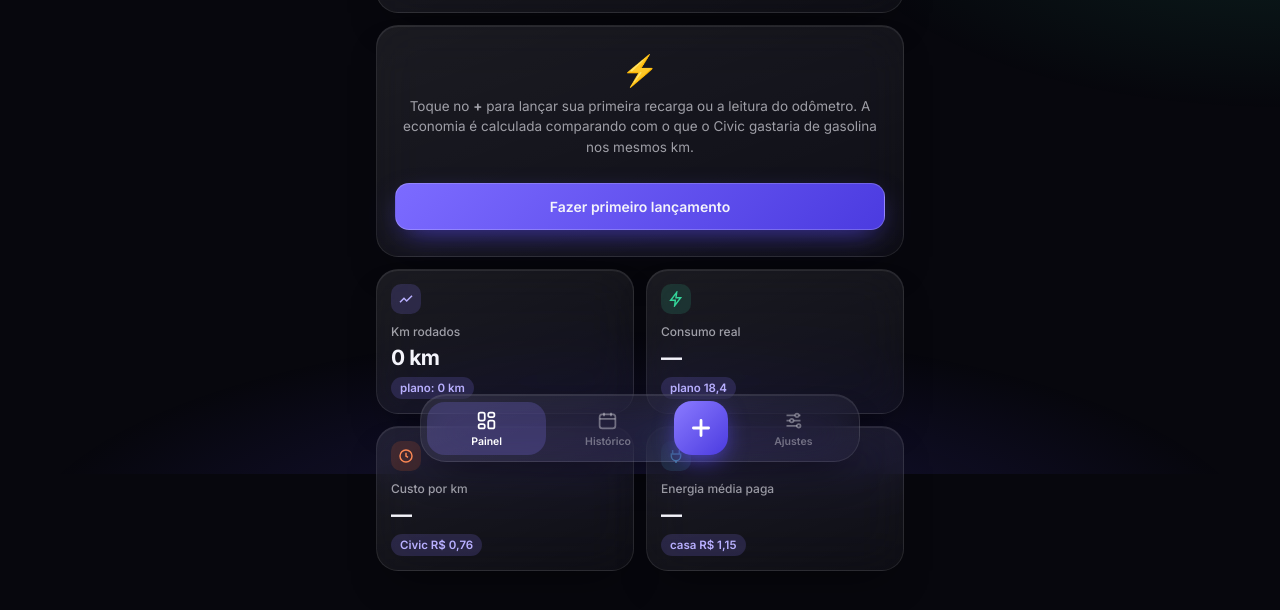
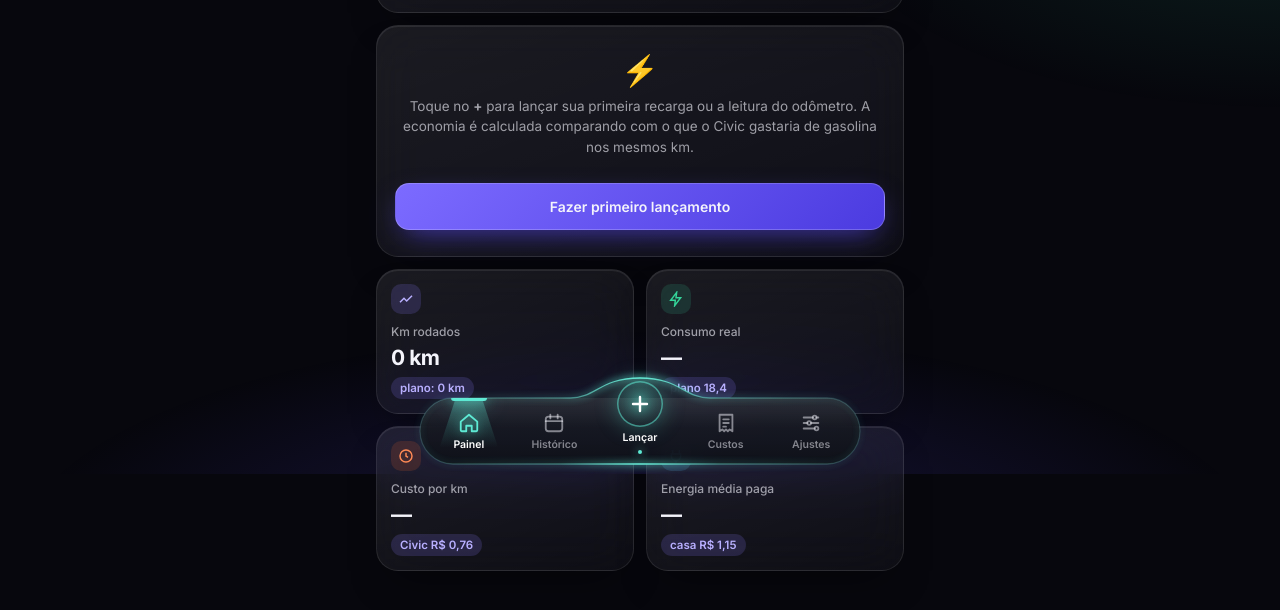
Before and after one commit to trsecco/ORA-5, a plain HTML site: page index.html in a window 1280 px wide. Shown: the part 326-936 px from the top of the page. Drawn offline with nearby package versions, Linux system fonts and the light colour scheme.

Commit message:
Nova barra de navegação com elevação central e brilho; aba Custos
Co-Authored-By: Claude Opus 5.5 <noreply@anthropic.com>
Claude-Session: https://claude.ai/code/session_01UEES5rZYxf6HChCErvLCCj

```diff
--- a/index.html
+++ b/index.html
@@ -27,7 +27,7 @@ body{min-height:100vh;overflow-x:hidden}
   radial-gradient(60% 40% at 15% 0%,rgba(91,75,245,.38),transparent 70%),
   radial-gradient(50% 35% at 100% 30%,rgba(52,211,153,.12),transparent 70%),
   radial-gradient(70% 40% at 50% 110%,rgba(91,75,245,.22),transparent 70%)}
-.wrap{position:relative;z-index:1;max-width:560px;margin:0 auto;padding:calc(env(safe-area-inset-top) + 18px) 16px calc(env(safe-area-inset-bottom) + 120px)}
+.wrap{position:relative;z-index:1;max-width:560px;margin:0 auto;padding:calc(env(safe-area-inset-top) + 18px) 16px calc(env(safe-area-inset-bottom) + 130px)}
 .top{display:flex;align-items:center;justify-content:space-between;margin-bottom:6px}
 .hello{font-size:13px;color:var(--tx2)} .hello b{color:var(--tx)}
 .pill{font-size:11.5px;padding:7px 11px;border-radius:99px;background:rgba(255,255,255,.055);border:1px solid var(--line);color:var(--tx2);display:flex;align-items:center;gap:6px}
@@ -90,12 +90,24 @@ details.old[open] summary{color:var(--tx)}
 .btn{width:100%;margin-top:12px;padding:14px;border-radius:14px;border:1px solid var(--line2);background:rgba(255,255,255,.06);color:var(--tx);font:600 14px Inter}
 .btn.pri{background:linear-gradient(135deg,#7c6bff,#4b3be0);border-color:rgba(255,255,255,.2);box-shadow:0 10px 30px -10px rgba(91,75,245,.8)}
 .btn.sm{width:auto;padding:10px 14px;margin:0;font-size:13px}
-.tabbar{position:fixed;left:50%;transform:translateX(-50%);bottom:calc(env(safe-area-inset-bottom) + 12px);z-index:5;display:flex;gap:2px;padding:6px;border-radius:26px;width:min(94vw,440px);align-items:center}
-.tabbar button{flex:1;border:0;background:none;color:var(--tx3);font:600 10.5px Inter;padding:8px 2px 7px;border-radius:18px;display:flex;flex-direction:column;align-items:center;gap:4px}
-.tabbar button.on{color:#fff;background:rgba(139,123,255,.22)}
-.tabbar svg{width:21px;height:21px}
-.tabbar .add{flex:none;width:54px;height:54px;border-radius:18px;background:linear-gradient(135deg,#8b7bff,#4b3be0);color:#fff;display:grid;place-items:center;padding:0;margin:0 4px;box-shadow:0 8px 24px -6px rgba(91,75,245,.9)}
-.tabbar .add svg{width:26px;height:26px}
+.tabbar{position:fixed;left:50%;transform:translateX(-50%);bottom:calc(env(safe-area-inset-bottom) + 10px);z-index:5;width:min(94vw,440px);height:88px;--g:#5eead4}
+.tb-glass{position:absolute;inset:0;background:linear-gradient(180deg,rgba(36,40,48,.82),rgba(14,16,22,.92));-webkit-backdrop-filter:blur(22px) saturate(160%);backdrop-filter:blur(22px) saturate(160%);overflow:hidden}
+.tb-glass:before{content:"";position:absolute;left:0;right:0;top:22px;height:30px;background:linear-gradient(180deg,rgba(255,255,255,.07),transparent)}
+.tb-svg{position:absolute;inset:0;overflow:visible;pointer-events:none}
+.tb-beam{position:absolute;top:22px;width:64px;height:58px;margin-left:-32px;transition:left .45s cubic-bezier(.3,1.4,.5,1),opacity .3s;pointer-events:none}
+.tb-beam:before{content:"";position:absolute;left:14px;right:14px;top:0;height:3px;border-radius:0 0 4px 4px;background:var(--g);box-shadow:0 0 12px var(--g),0 0 24px var(--g)}
+.tb-beam:after{content:"";position:absolute;inset:3px 0 0;clip-path:polygon(28% 0,72% 0,100% 100%,0 100%);background:linear-gradient(180deg,rgba(94,234,212,.32),rgba(94,234,212,0) 85%)}
+.tb-row{position:absolute;left:0;right:0;bottom:0;height:66px;display:flex;align-items:center;padding:0 6px}
+.tb-row button{flex:1;border:0;background:none;color:rgba(244,244,251,.5);font:600 10.5px Inter;display:flex;flex-direction:column;align-items:center;gap:4px;padding:8px 0;transition:color .25s,transform .15s}
+.tb-row button:active{transform:scale(.92)}
+.tb-row button svg{width:22px;height:22px;transition:filter .25s}
+.tb-row button.on{color:#fff}
+.tb-row button.on svg{color:var(--g);filter:drop-shadow(0 0 6px rgba(94,234,212,.7))}
+.tb-row .add{position:relative;top:-14px;color:#fff}
+.tb-row .add .pl{width:46px;height:46px;border-radius:50%;display:grid;place-items:center;background:radial-gradient(circle at 50% 35%,rgba(94,234,212,.35),rgba(94,234,212,.08) 70%);box-shadow:inset 0 0 0 1.5px rgba(94,234,212,.55),0 0 22px rgba(94,234,212,.35);transition:transform .3s}
+.tb-row .add .pl svg{width:24px;height:24px;color:#fff;filter:drop-shadow(0 0 6px rgba(94,234,212,.9))}
+.tb-row .add i{display:block;width:4px;height:4px;border-radius:50%;background:var(--g);box-shadow:0 0 8px var(--g);margin-top:2px}
+.sheet-on .tb-row .add .pl{transform:rotate(45deg)}
 .view{display:none;animation:fade .35s ease} .view.on{display:block}
 @keyframes fade{from{opacity:0;transform:translateY(6px)}to{opacity:1;transform:none}}
 .note{font-size:11.5px;color:var(--tx3);line-height:1.5;margin:14px 4px 0}
@@ -182,16 +194,20 @@ textarea{width:100%;min-height:90px;background:rgba(255,255,255,.06);border:1px
   <section class="view" id="v-hist"><div id="histList"></div></section>
 
   <!-- ================= AJUSTES ================= -->
-  <section class="view" id="v-set">
-    <div class="sect">Início</div><div class="glass" style="padding:2px 16px" id="fIni"></div>
-    <div class="sect">Civic 2013 (referência)</div><div class="glass" style="padding:2px 16px" id="fCiv"></div>
-    <div class="sect">ORA 5 — custos fixos</div><div class="glass" style="padding:2px 16px" id="fFix"></div>
+  <section class="view" id="v-custos">
     <div class="sect">Contas de luz</div>
     <div class="glass" style="padding:2px 16px" id="fTar"></div>
     <div class="sect">Seguros</div>
     <div class="glass" style="padding:2px 16px" id="fSeg"></div>
     <div class="sect">IPVA</div>
     <div class="glass" style="padding:2px 16px" id="fIpva"></div>
+    <p class="note">Tudo aqui entra sozinho nos cálculos: a conta de luz pelo período de leitura, o seguro pelos dias da apólice e o IPVA dividido em jan–mar.</p>
+  </section>
+
+  <section class="view" id="v-set">
+    <div class="sect">Início</div><div class="glass" style="padding:2px 16px" id="fIni"></div>
+    <div class="sect">Civic 2013 (referência)</div><div class="glass" style="padding:2px 16px" id="fCiv"></div>
+    <div class="sect">ORA 5 — custos fixos</div><div class="glass" style="padding:2px 16px" id="fFix"></div>
     <div class="sect">Plano (o que você espera)</div><div class="glass" style="padding:2px 16px" id="fPlan"></div>
     <div class="sect">Backup</div>
     <div class="glass" style="padding:14px 16px">
@@ -203,11 +219,16 @@ textarea{width:100%;min-height:90px;background:rgba(255,255,255,.06);border:1px
   </section>
 </div>
 
-<nav class="tabbar glass">
-  <button class="on" data-v="home"><svg viewBox="0 0 24 24" fill="none" stroke="currentColor" stroke-width="2"><rect x="3" y="3" width="7" height="9" rx="2"/><rect x="14" y="3" width="7" height="5" rx="2"/><rect x="14" y="12" width="7" height="9" rx="2"/><rect x="3" y="16" width="7" height="5" rx="2"/></svg>Painel</button>
-  <button data-v="hist"><svg viewBox="0 0 24 24" fill="none" stroke="currentColor" stroke-width="2"><rect x="3" y="5" width="18" height="16" rx="3"/><path d="M3 10h18M8 3v4M16 3v4"/></svg>Histórico</button>
-  <button class="add" id="addBtn" aria-label="Novo lançamento"><svg viewBox="0 0 24 24" fill="none" stroke="currentColor" stroke-width="2.6" stroke-linecap="round"><path d="M12 5v14M5 12h14"/></svg></button>
-  <button data-v="set"><svg viewBox="0 0 24 24" fill="none" stroke="currentColor" stroke-width="2"><path d="M4 6h10M18 6h2M4 12h4M12 12h8M4 18h12"/><circle cx="16" cy="6" r="2"/><circle cx="10" cy="12" r="2"/><circle cx="18" cy="18" r="2"/></svg>Ajustes</button>
+<nav class="tabbar" id="tabbar">
+  <div class="tb-glass" id="tbGlass"><div class="tb-beam" id="tbBeam"></div></div>
+  <svg class="tb-svg" id="tbSvg"></svg>
+  <div class="tb-row">
+    <button class="on" data-v="home"><svg viewBox="0 0 24 24" fill="none" stroke="currentColor" stroke-width="2" stroke-linecap="round" stroke-linejoin="round"><path d="M3 10.5 12 3l9 7.5V20a1 1 0 0 1-1 1h-5v-6H9v6H4a1 1 0 0 1-1-1z"/></svg>Painel</button>
+    <button data-v="hist"><svg viewBox="0 0 24 24" fill="none" stroke="currentColor" stroke-width="2" stroke-linecap="round"><rect x="3" y="5" width="18" height="16" rx="3"/><path d="M3 10h18M8 3v4M16 3v4"/></svg>Histórico</button>
+    <button class="add" id="addBtn" aria-label="Novo lançamento"><span class="pl"><svg viewBox="0 0 24 24" fill="none" stroke="currentColor" stroke-width="2.4" stroke-linecap="round"><path d="M12 5v14M5 12h14"/></svg></span>Lançar<i></i></button>
+    <button data-v="custos"><svg viewBox="0 0 24 24" fill="none" stroke="currentColor" stroke-width="2" stroke-linecap="round" stroke-linejoin="round"><path d="M5 3h14v18l-3-2-2 2-2-2-2 2-2-2-3 2z"/><path d="M9 8h6M9 12h6M9 16h3"/></svg>Custos</button>
+    <button data-v="set"><svg viewBox="0 0 24 24" fill="none" stroke="currentColor" stroke-width="2" stroke-linecap="round"><path d="M4 6h10M18 6h2M4 12h4M12 12h8M4 18h12"/><circle cx="16" cy="6" r="2"/><circle cx="10" cy="12" r="2"/><circle cx="18" cy="18" r="2"/></svg>Ajustes</button>
+  </div>
 </nav>
 
 <div class="sheetbg" id="sbg"></div>
@@ -449,8 +470,8 @@ function buildForm(){
     kwh.oninput=upd;loc.onchange=upd;dt.onchange=upd;upd()}
 }
 document.querySelectorAll("#typeSeg button").forEach(b=>b.onclick=()=>{document.querySelectorAll("#typeSeg button").forEach(x=>x.classList.remove("on"));b.classList.add("on");ftype=b.dataset.t;buildForm()});
-function openSheet(){buildForm();document.getElementById("sbg").style.display="block";requestAnimationFrame(()=>document.getElementById("sheet").classList.add("open"))}
-function closeSheet(){document.getElementById("sheet").classList.remove("open");setTimeout(()=>document.getElementById("sbg").style.display="none",300)}
+function openSheet(){document.body.classList.add("sheet-on");buildForm();document.getElementById("sbg").style.display="block";requestAnimationFrame(()=>document.getElementById("sheet").classList.add("open"))}
+function closeSheet(){document.body.classList.remove("sheet-on");document.getElementById("sheet").classList.remove("open");setTimeout(()=>document.getElementById("sbg").style.display="none",300)}
 document.getElementById("addBtn").onclick=openSheet;
 document.getElementById("sbg").onclick=closeSheet;
 document.getElementById("saveBtn").onclick=async()=>{
@@ -608,14 +629,30 @@ document.getElementById("bImp").onclick=async()=>{
 };
 
 /* ======================= navegação ======================= */
+function tbShape(){
+  const nav=document.getElementById("tabbar"),W=nav.clientWidth,Ht=88,B=22,H=Ht-B,R=H/2,cx=W/2;
+  const d=`M${R},${B} L${cx-70},${B} C${cx-44},${B} ${cx-40},2 ${cx},2 C${cx+40},2 ${cx+44},${B} ${cx+70},${B} L${W-R},${B} A${R},${R} 0 0 1 ${W-R},${Ht} L${R},${Ht} A${R},${R} 0 0 1 ${R},${B} Z`;
+  const g=document.getElementById("tbGlass"); g.style.clipPath=g.style.webkitClipPath=`path("${d}")`;
+  document.getElementById("tbSvg").setAttribute("viewBox",`0 0 ${W} ${Ht}`);
+  document.getElementById("tbSvg").innerHTML=`<defs>
+    <linearGradient id="tbg" x1="0" x2="1"><stop offset="0" stop-color="#5eead4" stop-opacity=".12"/><stop offset=".32" stop-color="#5eead4" stop-opacity=".35"/><stop offset=".5" stop-color="#5eead4" stop-opacity="1"/><stop offset=".68" stop-color="#5eead4" stop-opacity=".35"/><stop offset="1" stop-color="#5eead4" stop-opacity=".12"/></linearGradient>
+    <filter id="tbf" x="-10%" y="-50%" width="120%" height="200%"><feGaussianBlur stdDeviation="3.5"/></filter></defs>
+    <path d="${d}" fill="none" stroke="url(#tbg)" stroke-width="3" filter="url(#tbf)" opacity=".9"/>
+    <path d="${d}" fill="none" stroke="url(#tbg)" stroke-width="1.3"/>
+    <path d="${d}" fill="none" stroke="rgba(255,255,255,.08)" stroke-width="1"/>`;
+  moveBeam();
+}
+function moveBeam(){const on=document.querySelector(".tb-row button.on"),beam=document.getElementById("tbBeam");if(!on){beam.style.opacity=0;return}
+  const nav=document.getElementById("tabbar").getBoundingClientRect(),r=on.getBoundingClientRect();beam.style.opacity=1;beam.style.left=(r.left-nav.left+r.width/2)+"px"}
+window.addEventListener("resize",tbShape);
 document.querySelectorAll(".tabbar button[data-v]").forEach(b=>b.onclick=()=>{
   document.querySelectorAll(".tabbar button[data-v]").forEach(x=>x.classList.remove("on"));b.classList.add("on");
   document.querySelectorAll(".view").forEach(v=>v.classList.remove("on"));
   document.getElementById("v-"+b.dataset.v).classList.add("on");
-  window.scrollTo({top:0,behavior:"smooth"}); render();
+  window.scrollTo({top:0,behavior:"smooth"}); moveBeam(); render();
 });
 window.addEventListener("resize",render);
-buildSettings(); render(); initDB();
+buildSettings(); render(); tbShape(); initDB();
 </script>
 </body>
 </html>
```
